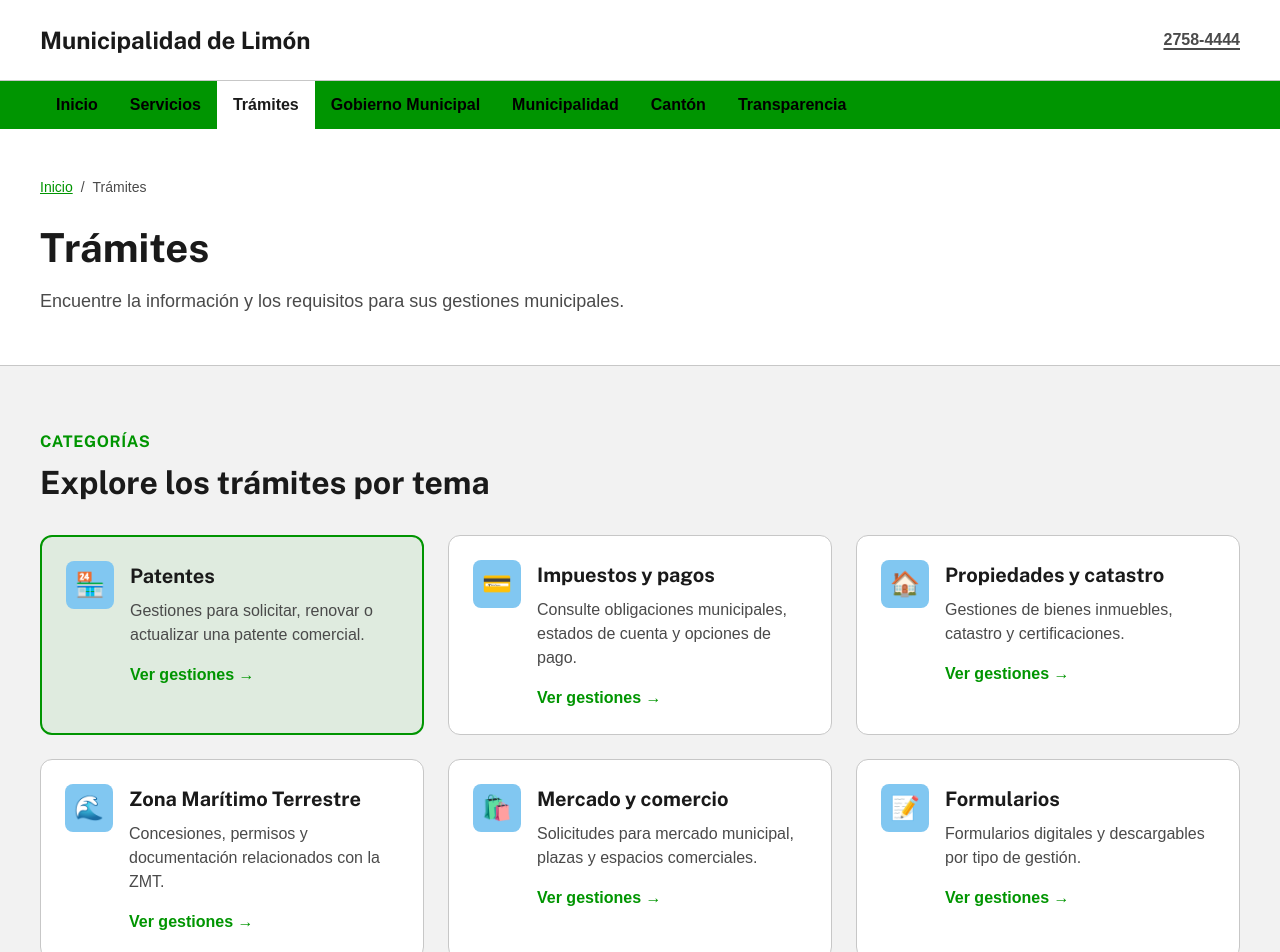
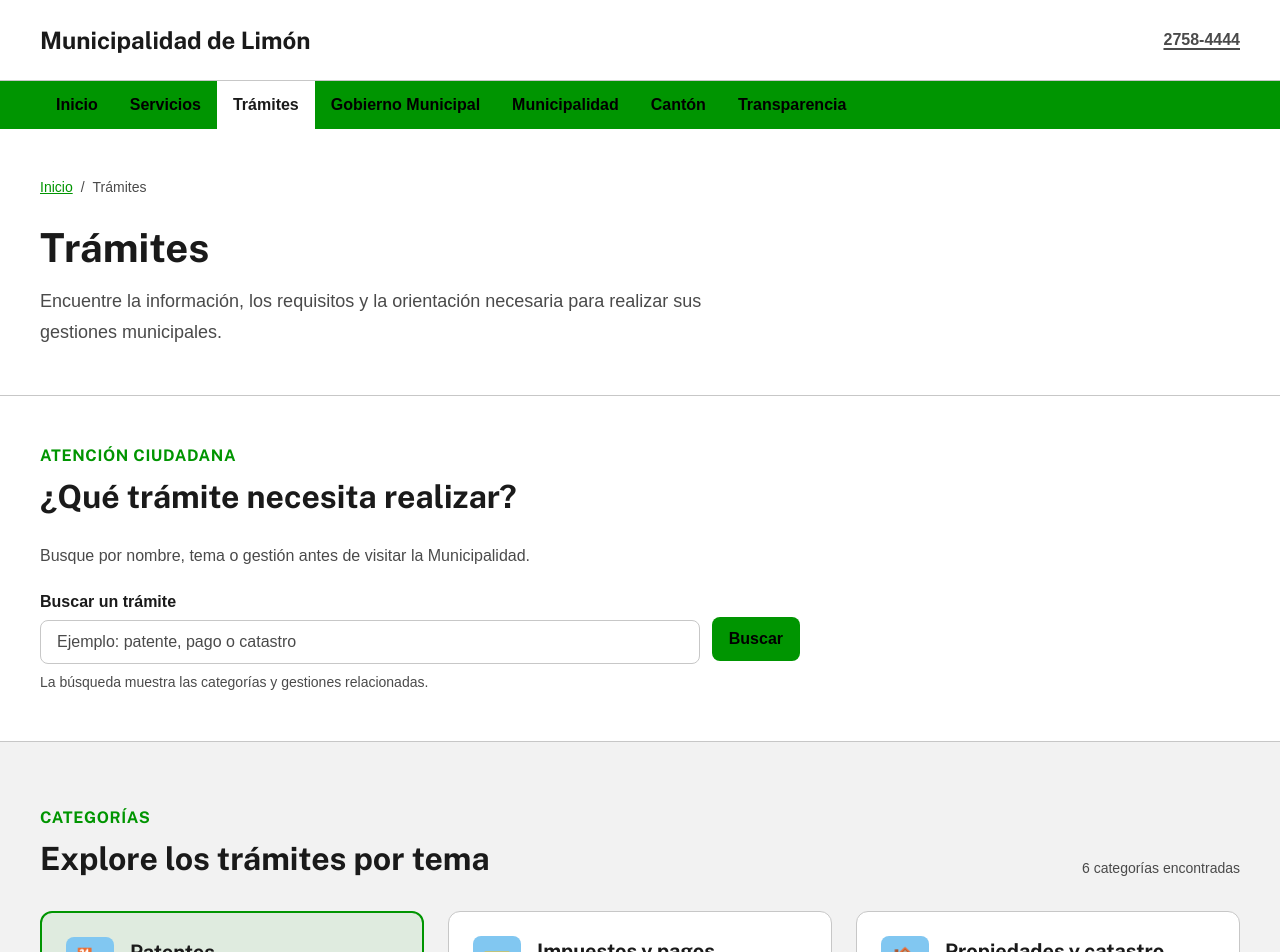
Before and after one commit to Dei1400/PaginaWebMunicipalidad, a React (Vite) app in the folder municipalidad-limon/: page /tramites in a window 1280 px wide. Shown: the top 952 px of the page. Built offline with nearby package versions, Linux system fonts and the light colour scheme; a web font is replaced by a local one.

Commit message:
Agregar búsqueda de trámites

```diff
--- a/municipalidad-limon/src/features/tramites/Tramites.css
+++ b/municipalidad-limon/src/features/tramites/Tramites.css
@@ -1,5 +1,11 @@
 .tramites {
   background: var(--color-surface);
+}
+
+.tramites__search-section {
+  padding-block: var(--space-7);
+  border-bottom: var(--border-width) solid var(--color-border);
+  background: var(--color-white);
 }
 
 .tramites__eyebrow {
@@ -11,11 +17,46 @@
   text-transform: uppercase;
 }
 
+.tramites__lead {
+  margin-bottom: 0;
+  color: var(--color-text-secondary);
+}
+
+.tramites__search-form {
+  display: grid;
+  grid-template-columns: minmax(0, 1fr) auto;
+  align-items: end;
+  gap: var(--space-3);
+  max-width: 760px;
+  margin-top: var(--space-5);
+}
+
+.tramites__search-button {
+  margin-bottom: 32px;
+}
+
+.tramites__section-heading {
+  display: flex;
+  align-items: end;
+  justify-content: space-between;
+  gap: var(--space-5);
+  margin-bottom: var(--space-6);
+}
+
+.tramites__section-heading h2,
+.tramites__results {
+  margin-bottom: 0;
+}
+
+.tramites__results {
+  color: var(--color-text-secondary);
+  font-size: var(--font-size-small);
+}
+
 .tramites__grid {
   display: grid;
   grid-template-columns: repeat(3, 1fr);
   gap: var(--space-5);
-  margin-top: var(--space-6);
 }
 
 .tramites__card {
@@ -27,11 +68,12 @@
   background: var(--color-white);
   color: var(--color-text);
   text-align: left;
-  transition: border-color 150ms ease, transform 150ms ease;
+  transition: border-color 150ms ease, box-shadow 150ms ease, transform 150ms ease;
 }
 
 .tramites__card:hover {
   border-color: var(--color-primary);
+  box-shadow: var(--shadow-md);
   transform: translateY(-2px);
 }
 
@@ -55,11 +97,12 @@
 
 .tramites__card-content {
   display: flex;
+  flex: 1;
   flex-direction: column;
 }
 
 .tramites__card-title,
-.tramites__detail h3 {
+.tramites__detail-grid h3 {
   margin-bottom: var(--space-2);
   font-family: var(--font-heading);
   font-size: var(--font-size-h4);
@@ -67,7 +110,8 @@
 }
 
 .tramites__card-description,
-.tramites__detail-heading > div > p:last-child {
+.tramites__detail-heading > div > p:last-child,
+.tramites__note {
   color: var(--color-text-secondary);
 }
 
@@ -106,7 +150,7 @@
 
 .tramites__detail-grid {
   display: grid;
-  grid-template-columns: repeat(2, 1fr);
+  grid-template-columns: repeat(2, minmax(0, 1fr));
   gap: var(--space-7);
   padding-block: var(--space-6);
 }
@@ -116,6 +160,11 @@
   gap: var(--space-3);
   margin: 0;
   padding-left: var(--space-5);
+}
+
+.tramites__note {
+  margin: var(--space-4) 0 0;
+  font-size: var(--font-size-small);
 }
 
 .tramites__detail-footer {
@@ -137,18 +186,28 @@
   }
 }
 
-@media (max-width: 640px) {
-  .tramites__grid,
+@media (max-width: 768px) {
+  .tramites__search-form,
   .tramites__detail-grid {
+    grid-template-columns: 1fr;
+  }
+
+  .tramites__search-button {
+    width: 100%;
+    margin-bottom: 0;
+  }
+
+  .tramites__section-heading,
+  .tramites__detail-footer {
+    align-items: flex-start;
+    flex-direction: column;
+  }
+
+  .tramites__grid {
     grid-template-columns: 1fr;
   }
 
   .tramites__detail {
     padding: var(--space-5);
   }
-
-  .tramites__detail-footer {
-    align-items: flex-start;
-    flex-direction: column;
-  }
 }
--- a/municipalidad-limon/src/features/tramites/Tramites.jsx
+++ b/municipalidad-limon/src/features/tramites/Tramites.jsx
@@ -1,86 +1,121 @@
-import { useState } from 'react';
+import { useId, useMemo, useState } from 'react';
 import PageHeader from '../../components/common/PageHeader';
+import Button from '../../components/ui/Button';
+import Input from '../../components/ui/Input';
 import Link from '../../components/ui/Link';
 import './Tramites.css';
 
 const categories = [
   {
-    id: 'patentes',
-    icon: '🏪',
-    title: 'Patentes',
-    description: 'Gestiones para solicitar, renovar o actualizar una patente comercial.',
-    actions: ['Solicitar una patente comercial', 'Renovar una patente', 'Modificar o cerrar una patente'],
-    requirements: ['Formulario de solicitud', 'Documento de identificación', 'Documentación del negocio'],
+    id: 'patentes', icon: '🏪', title: 'Patentes',
+    description: 'Gestiones para solicitar, renovar, modificar, trasladar o cerrar una patente comercial.',
+    actions: ['Solicitar una patente comercial', 'Renovar una patente', 'Modificar, trasladar o cerrar una patente'],
+    requirements: ['Formulario de solicitud correspondiente', 'Documento de identificación de la persona solicitante', 'Documentación del negocio según el tipo de gestión'],
     office: 'Área de Rentas y Patentes',
   },
   {
-    id: 'impuestos-pagos',
-    icon: '💳',
-    title: 'Impuestos y pagos',
+    id: 'impuestos-pagos', icon: '💳', title: 'Impuestos y pagos',
     description: 'Consulte obligaciones municipales, estados de cuenta y opciones de pago.',
     actions: ['Consultar estado de cuenta', 'Realizar un pago municipal', 'Solicitar un arreglo de pago'],
-    requirements: ['Número de identificación', 'Número de finca o patente', 'Datos de contacto'],
+    requirements: ['Número de cédula o identificación tributaria', 'Número de finca o número de patente, si aplica', 'Datos de contacto para recibir la constancia'],
     office: 'Departamento de Cobros',
   },
   {
-    id: 'propiedades-catastro',
-    icon: '🏠',
-    title: 'Propiedades y catastro',
-    description: 'Gestiones de bienes inmuebles, catastro y certificaciones.',
-    actions: ['Presentar una declaración', 'Actualizar información catastral', 'Solicitar una certificación'],
-    requirements: ['Documento de identificación', 'Número de finca o plano', 'Documento de respaldo'],
+    id: 'propiedades-catastro', icon: '🏠', title: 'Propiedades y catastro',
+    description: 'Gestiones de bienes inmuebles, catastro, declaraciones y certificaciones.',
+    actions: ['Presentar una declaración de bienes inmuebles', 'Actualizar información catastral', 'Solicitar una certificación municipal'],
+    requirements: ['Documento de identificación', 'Número de finca o plano catastrado', 'Documento que respalde el cambio solicitado'],
     office: 'Unidad de Catastro y Bienes Inmuebles',
   },
   {
-    id: 'zmt',
-    icon: '🌊',
-    title: 'Zona Marítimo Terrestre',
-    description: 'Concesiones, permisos y documentación relacionados con la ZMT.',
-    actions: ['Consultar una concesión', 'Presentar documentación', 'Consultar el estado de una gestión'],
-    requirements: ['Formulario o nota de solicitud', 'Documento de identificación', 'Plano y documentos de respaldo'],
+    id: 'zmt', icon: '🌊', title: 'Zona Marítimo Terrestre',
+    description: 'Concesiones, permisos y documentación relacionados con la Zona Marítimo Terrestre.',
+    actions: ['Solicitar información sobre una concesión', 'Presentar documentación para un permiso', 'Consultar el estado de una gestión ZMT'],
+    requirements: ['Formulario y nota de solicitud', 'Documento de identificación o personería jurídica', 'Plano, ubicación y documentos de respaldo'],
     office: 'Unidad de Zona Marítimo Terrestre',
   },
   {
-    id: 'mercado-comercio',
-    icon: '🛍️',
-    title: 'Mercado y comercio',
-    description: 'Solicitudes para mercado municipal, plazas y espacios comerciales.',
-    actions: ['Solicitar un espacio comercial', 'Consultar requisitos', 'Gestionar permisos comerciales'],
-    requirements: ['Formulario de solicitud', 'Documento de identificación', 'Información de la actividad'],
+    id: 'mercado-comercio', icon: '🛍️', title: 'Mercado y comercio',
+    description: 'Solicitudes para el mercado municipal, plazas, espacios comerciales y permisos asociados.',
+    actions: ['Solicitar un espacio comercial', 'Consultar requisitos del mercado municipal', 'Gestionar permisos para actividades comerciales'],
+    requirements: ['Formulario de solicitud', 'Documento de identificación', 'Información de la actividad o espacio solicitado'],
     office: 'Administración de Mercado y Plazas',
   },
   {
-    id: 'formularios',
-    icon: '📝',
-    title: 'Formularios',
-    description: 'Formularios digitales y descargables por tipo de gestión.',
-    actions: ['Formularios de patentes', 'Formularios de bienes inmuebles', 'Formularios de permisos'],
-    requirements: ['Seleccione el formulario', 'Complete campos obligatorios', 'Adjunte los documentos indicados'],
+    id: 'formularios', icon: '📝', title: 'Formularios',
+    description: 'Encuentre formularios digitales y descargables organizados por tipo de gestión.',
+    actions: ['Formularios de patentes', 'Formularios de bienes inmuebles', 'Formularios de permisos y solicitudes generales'],
+    requirements: ['Seleccione el formulario según su gestión', 'Complete los campos obligatorios', 'Adjunte los documentos indicados en cada formulario'],
     office: 'Ventanilla Única Municipal',
   },
 ];
 
 function Tramites() {
+  const searchId = useId();
+  const [query, setQuery] = useState('');
   const [selectedId, setSelectedId] = useState(categories[0].id);
-  const selectedCategory = categories.find((category) => category.id === selectedId);
+  const normalizedQuery = query.trim().toLocaleLowerCase('es');
+
+  const visibleCategories = useMemo(() => {
+    if (!normalizedQuery) return categories;
+
+    return categories.filter((category) => {
+      const searchableContent = [category.title, category.description, category.office, ...category.actions]
+        .join(' ')
+        .toLocaleLowerCase('es');
+
+      return searchableContent.includes(normalizedQuery);
+    });
+  }, [normalizedQuery]);
+
+  const selectedCategory = visibleCategories.find((category) => category.id === selectedId)
+    || visibleCategories[0];
+
+  function handleSearch(event) {
+    event.preventDefault();
+  }
 
   return (
     <main className="tramites">
       <PageHeader
         title="Trámites"
-        description="Encuentre la información y los requisitos para sus gestiones municipales."
+        description="Encuentre la información, los requisitos y la orientación necesaria para realizar sus gestiones municipales."
         breadcrumbItems={[{ label: 'Trámites' }]}
       />
 
+      <section className="tramites__search-section">
+        <div className="container">
+          <p className="tramites__eyebrow">Atención ciudadana</p>
+          <h2>¿Qué trámite necesita realizar?</h2>
+          <p className="tramites__lead">Busque por nombre, tema o gestión antes de visitar la Municipalidad.</p>
+          <form className="tramites__search-form" onSubmit={handleSearch} role="search">
+            <Input
+              id={searchId}
+              label="Buscar un trámite"
+              type="search"
+              value={query}
+              onChange={(event) => setQuery(event.target.value)}
+              placeholder="Ejemplo: patente, pago o catastro"
+              helperText="La búsqueda muestra las categorías y gestiones relacionadas."
+            />
+            <Button type="submit" className="tramites__search-button">Buscar</Button>
+          </form>
+        </div>
+      </section>
+
       <section className="section" aria-labelledby="tramites-categories-title">
         <div className="container">
+          <div className="tramites__section-heading">
+            <div>
               <p className="tramites__eyebrow">Categorías</p>
               <h2 id="tramites-categories-title">Explore los trámites por tema</h2>
+            </div>
+            <p className="tramites__results" aria-live="polite">{visibleCategories.length} categorías encontradas</p>
+          </div>
 
           <div className="tramites__grid">
-            {categories.map((category) => {
-              const isSelected = category.id === selectedId;
-
+            {visibleCategories.map((category) => {
+              const isSelected = category.id === selectedCategory?.id;
               return (
                 <button
                   className={`tramites__card ${isSelected ? 'tramites__card--selected' : ''}`}
@@ -102,6 +137,7 @@ function Tramites() {
         </div>
       </section>
 
+      {selectedCategory && (
         <section className="tramites__detail-section" aria-labelledby="tramite-detail-title">
           <div className="container">
             <article className="tramites__detail">
@@ -113,7 +149,6 @@ function Tramites() {
                   <p>{selectedCategory.description}</p>
                 </div>
               </div>
-
               <div className="tramites__detail-grid">
                 <div>
                   <h3>Gestiones disponibles</h3>
@@ -122,9 +157,9 @@ function Tramites() {
                 <div>
                   <h3>Documentos habituales</h3>
                   <ul>{selectedCategory.requirements.map((requirement) => <li key={requirement}>{requirement}</li>)}</ul>
+                  <p className="tramites__note">Los requisitos pueden variar según el caso.</p>
                 </div>
               </div>
-
               <footer className="tramites__detail-footer">
                 <p><strong>Área responsable:</strong> {selectedCategory.office}</p>
                 <Link to="/contacto" variant="arrow">Solicitar orientación</Link>
@@ -132,6 +167,7 @@ function Tramites() {
             </article>
           </div>
         </section>
+      )}
     </main>
   );
 }
```
Lines whose indentation alone changed are shown as unchanged.
